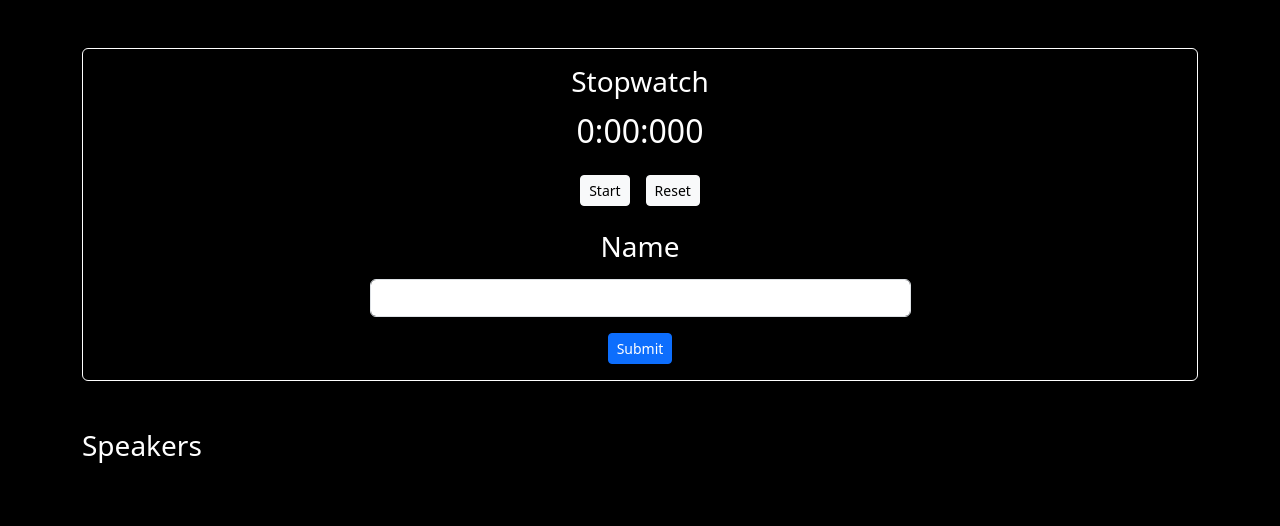
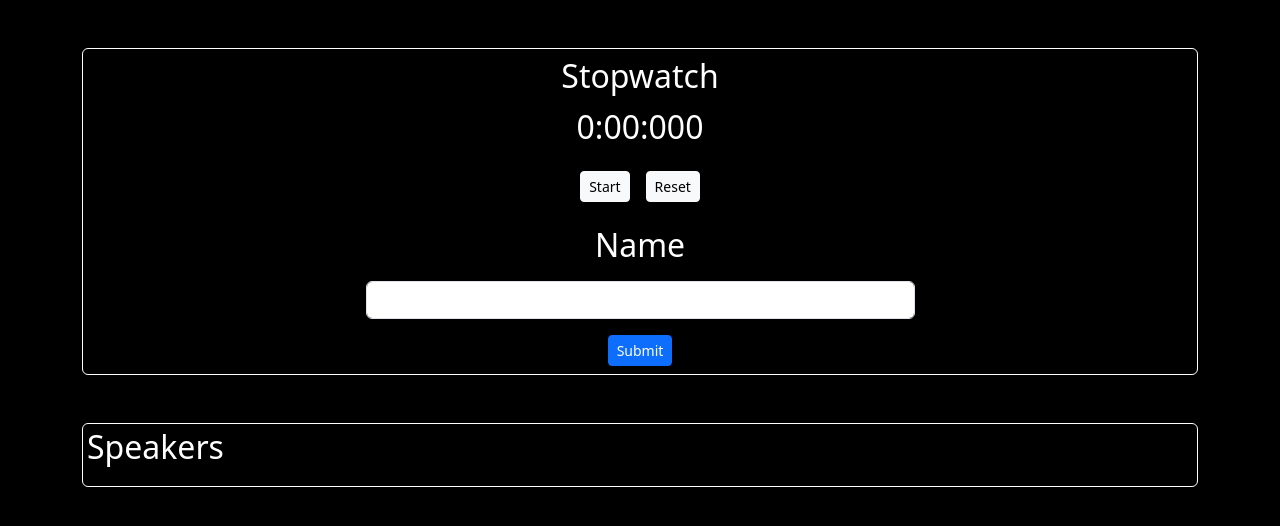
Before and after one commit to Nash504/Timer, a Flask app: page / in a window 1280 px wide. Shown: the top 526 px of the page. Run offline with Flask 3, Linux system fonts and the light colour scheme; data that the repository does not hold is empty.

Commit message:
added white block and ffixed formatting of time

```diff
--- a/templates/index.html
+++ b/templates/index.html
@@ -22,8 +22,8 @@
   <body class="bg-black text-white">
     <div class="container">
       <!-- Stopwatch and Name Input Section inside the border -->
-      <div class="mt-5 border border-white rounded p-3 text-center">
-        <h3>Stopwatch</h3>
+      <div class="mt-5 border border-white rounded p-2 text-center">
+        <h2>Stopwatch</h2>
         <div id="stopwatch" style="font-size: 2em; margin-bottom: 20px">
           0:00:000
         </div>
@@ -39,7 +39,7 @@
         <!-- Form to add new user inside the same border -->
         <form method="POST" action="/add_user" class="mt-4">
           <div class="mb-3">
-            <label for="name" class="form-label"><h3>Name</h3></label>
+            <label for="name" class="form-label"><h2>Name</h2></label>
             <input
               type="text"
               class="form-control input"
@@ -57,8 +57,8 @@
       </div>
 
       <!-- Speakers section inside the same container for alignment -->
-      <div class="mt-5">
-        <h3>Speakers</h3>
+      <div class="mt-5 border border-white rounded p-1">
+        <h2>Speakers</h2>
         <ol class="mt-3">
           {% for i in times %}
           <li><h5>{{ i['name'] }} - {{ i['time'] }}</h5></li>
@@ -122,7 +122,7 @@
       document.querySelector("form").onsubmit = function () {
         document.getElementById("time").value = `${Math.floor(
           time / 60
-        )} minutes : ${time % 60 < 10 ? "0" + (time % 60) : time % 60} seconds`;
+        )} min : ${time % 60 < 10 ? "0" + (time % 60) : time % 60} sec`;
       };
     </script>
 
```
